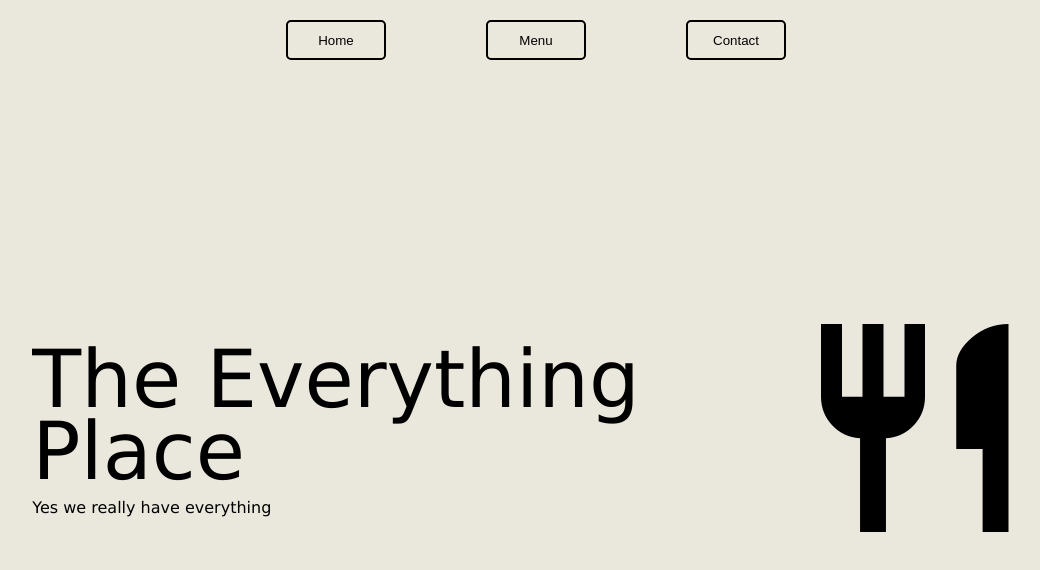
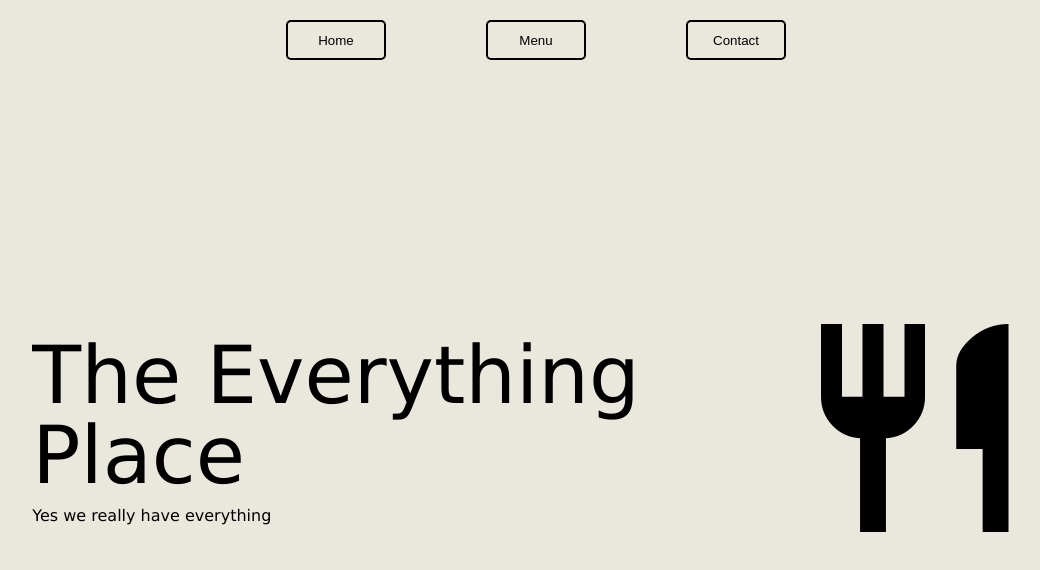
Before and after one commit to BrianJ-4/Odin-Restaurant-Page, a website built with webpack: page src/template.html in a window 1280 px wide. Shown: the whole page, without its empty margins (104-1144 px from the left). Built offline with nearby package versions, Linux system fonts and the light colour scheme.

Commit message:
Adjusted line spacing for restaurant name

```diff
--- a/src/styles.css
+++ b/src/styles.css
@@ -60,7 +60,7 @@ button:hover {
 
 #name {
   font-size: 5em;
-  line-height: 0.9;
+  line-height: 1.0;
 }
 
 /* Menu Page */
```
